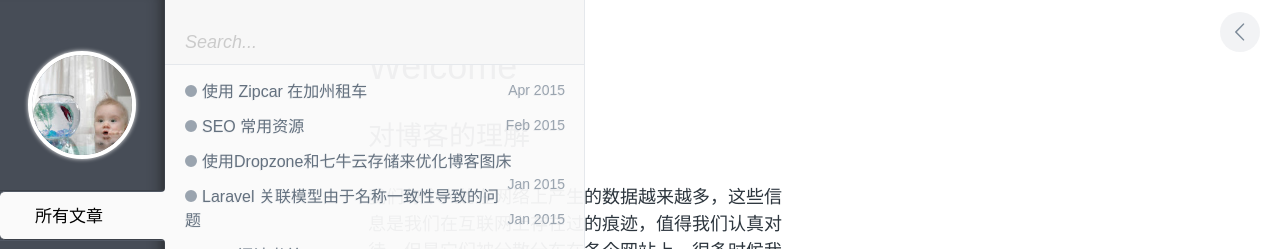
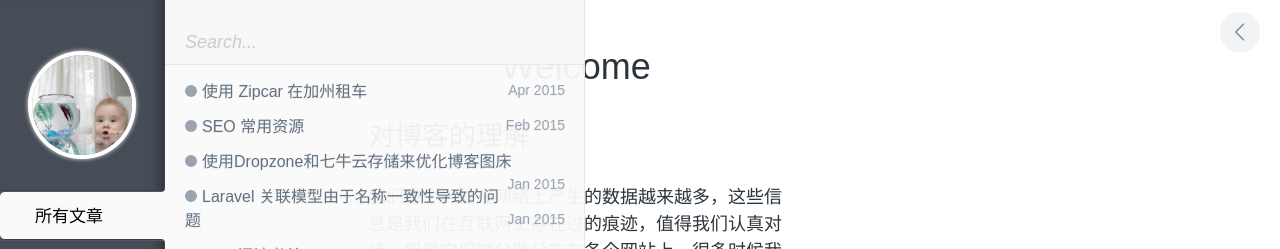
Before and after one commit to polyHong/polyHong.github.io, a Jekyll site: the page built from index.md, in a window 1280 px wide. Shown: the top 249 px of the page. Built offline with Jekyll 4.4.1, drawn with Linux system fonts in a browser that asks for light colours; Markdown is read by kramdown in place of the engine named in the settings.

Commit message:
title center

```diff
--- a/_layouts/post.html
+++ b/_layouts/post.html
@@ -3,7 +3,7 @@ layout: base
 ---
 
 <article id="post__content">
-  <h1 id="post__title" data-identifier="{{ page.date | date: "%Y%m%d" }}">{{ page.title }}</h1>
+  <center><h1 id="post__title" data-identifier="{{ page.date | date: "%Y%m%d" }}">{{ page.title }}</h1></center>
   {{ content }}
 </article> <!-- end #post__content -->
 
```
